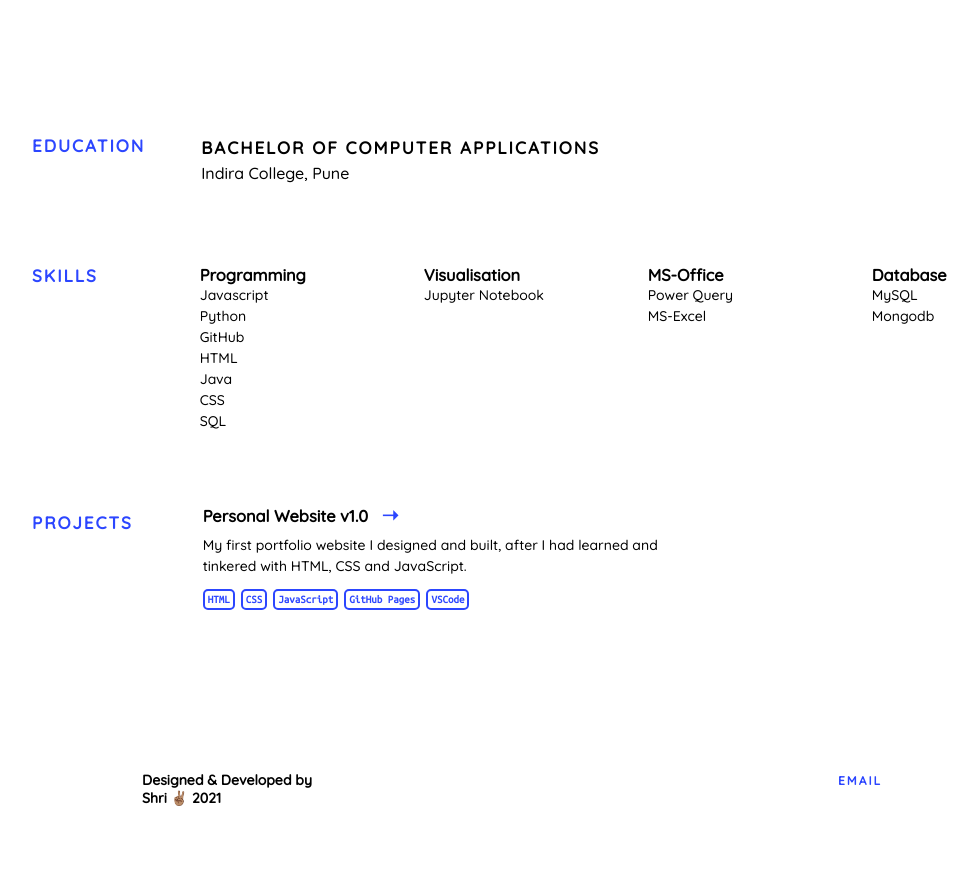
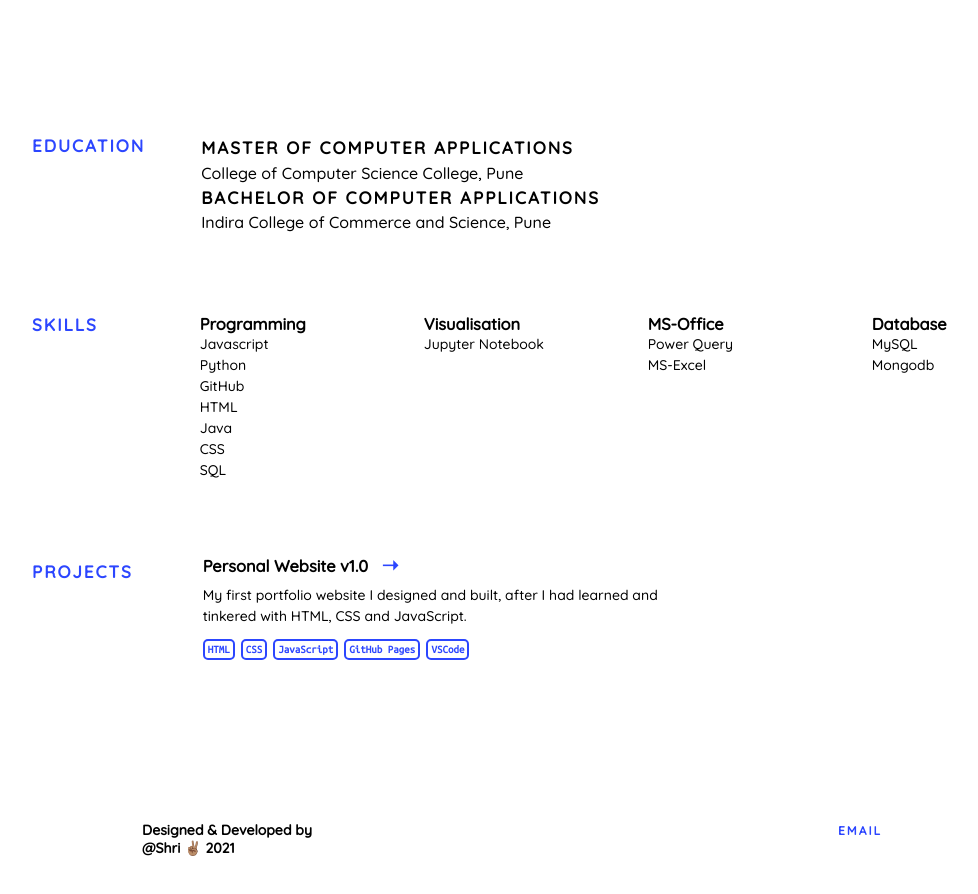
Before and after one commit to devloper-shri/devloper-shri.github.io, a plain HTML site: page index.html in a window 1280 px wide. Shown: the part 700-1594 px from the top of the page, without its empty margins (121-1099 px from the left). Before the commit the page ends 1571 px from the top, so only its background shows below. Drawn offline with Linux system fonts and the light colour scheme.

Commit message:
Added with details here education

```diff
--- a/index.html
+++ b/index.html
@@ -36,8 +36,12 @@
         </div>
         <div class="flex">
             <div class="edu_details">
+                <h2>MASTER OF COMPUTER APPLICATIONS</h2>
+                <p>College of Computer Science College, Pune</p>
+            </div>
+            <div class="edu_details">
                 <h2>BACHELOR OF COMPUTER APPLICATIONS</h2>
-                <p>Indira College, Pune</p>
+                <p>Indira College of Commerce and Science, Pune</p>
             </div>
         </div>
     </section>
@@ -112,7 +116,7 @@
             <div class="credits">
                 <h4>
                     Designed & Developed by<br>
-                    Shri ✌🏽 2021<br>
+                    @Shri ✌🏽 2021<br>
                 </h4>
             </div>
             <div class="links">
```
